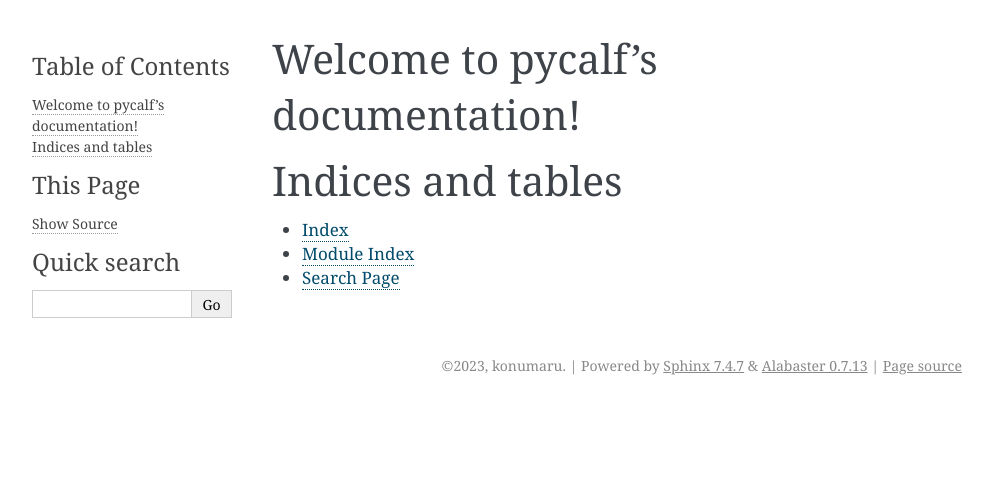
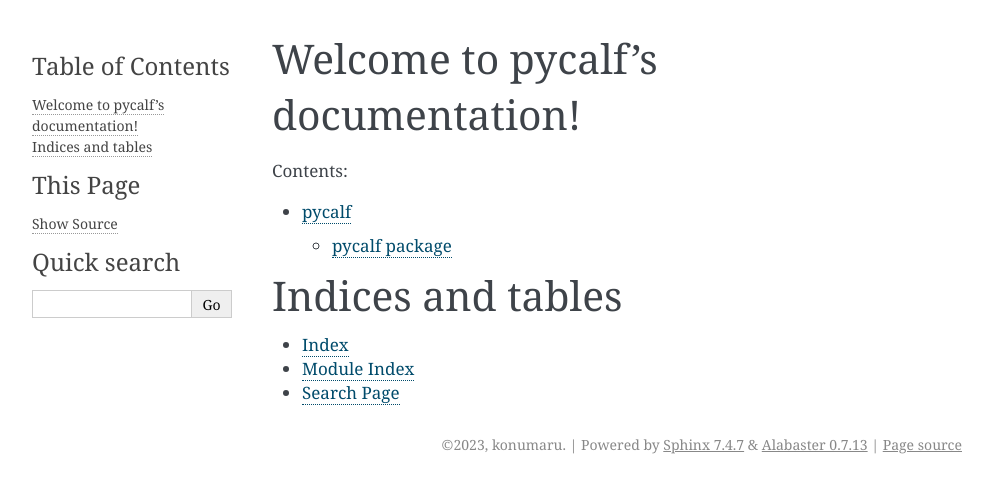
Before and after one commit to konumaru/pycalf, a Sphinx documentation site: the page built from docs/index.rst, in a window 1280 px wide. Shown: the top 493 px of the page, without its empty margins (148-1141 px from the left). Built offline with Sphinx 7.4.7, drawn with Linux system fonts in a browser that asks for light colours; part of the change alters nothing that is shown.

```diff
--- a/docs/conf.py
+++ b/docs/conf.py
@@ -3,10 +3,6 @@
 # For the full list of built-in configuration values, see the documentation:
 # https://www.sphinx-doc.org/en/master/usage/configuration.html
 
-import os
-import sys
-
-sys.path.insert(0, os.path.abspath(".."))
 
 # -- Project information -----------------------------------------------------
 # https://www.sphinx-doc.org/en/master/usage/configuration.html#project-information
--- a/docs/index.rst
+++ b/docs/index.rst
@@ -10,6 +10,7 @@ Welcome to pycalf's documentation!
    :maxdepth: 2
    :caption: Contents:
 
+   modules
 
 
 Indices and tables
```
